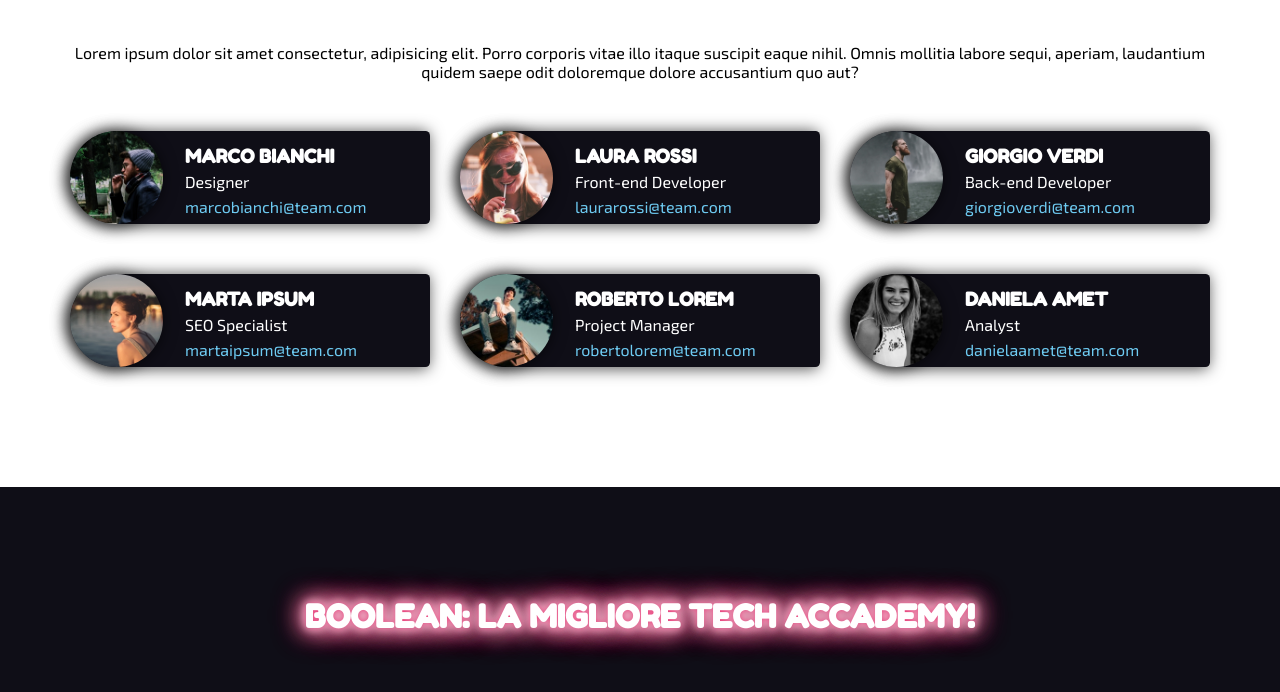
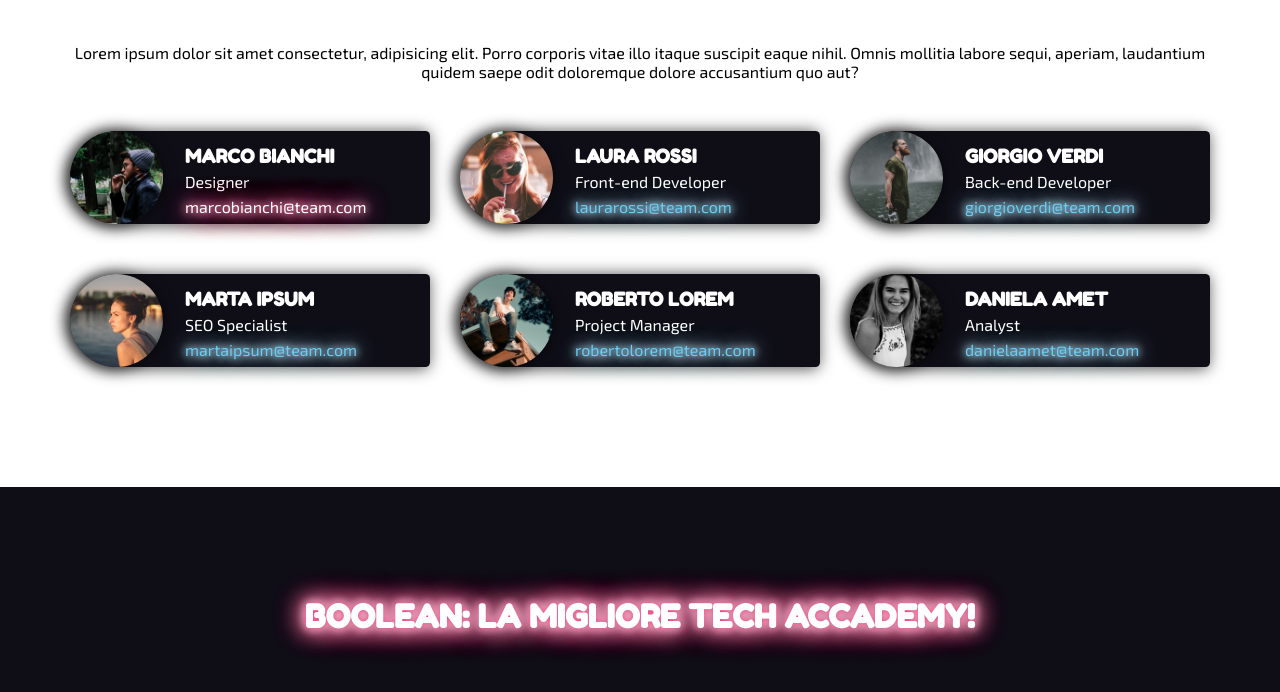
Before and after one commit to FilippoBonafini/html-css-float-cards, a plain HTML site: page index.html in a window 1280 px wide. In both pictures the pointer is over the link "marcobianchi@team.com". Shown: the part 114-806 px from the top of the page. Drawn offline with Linux system fonts and the light colour scheme.

Commit message:
messo hover e modificato colore

```diff
--- a/css/style.css
+++ b/css/style.css
@@ -30,6 +30,23 @@
 .box .mail-box{
     text-decoration: none;
     color: #6ecbf2;
+    text-shadow:
+    0 0 7px #6ecbf2,
+    0 0 10px #fff,
+    0 0 21px #fff,
+    0 0 25px #6ecbf2;
+
+}
+
+.box .mail-box:hover{
+    color: #fff;
+    text-shadow:
+        0 0 7px #e53170,
+        0 0 10px #fff,
+        0 0 21px #fff,
+        0 0 25px #e53170,
+        0 0 29px #e53170,
+        0 0 33px #e53170;
 }
 
 .sottotitolo .text-important {
```
